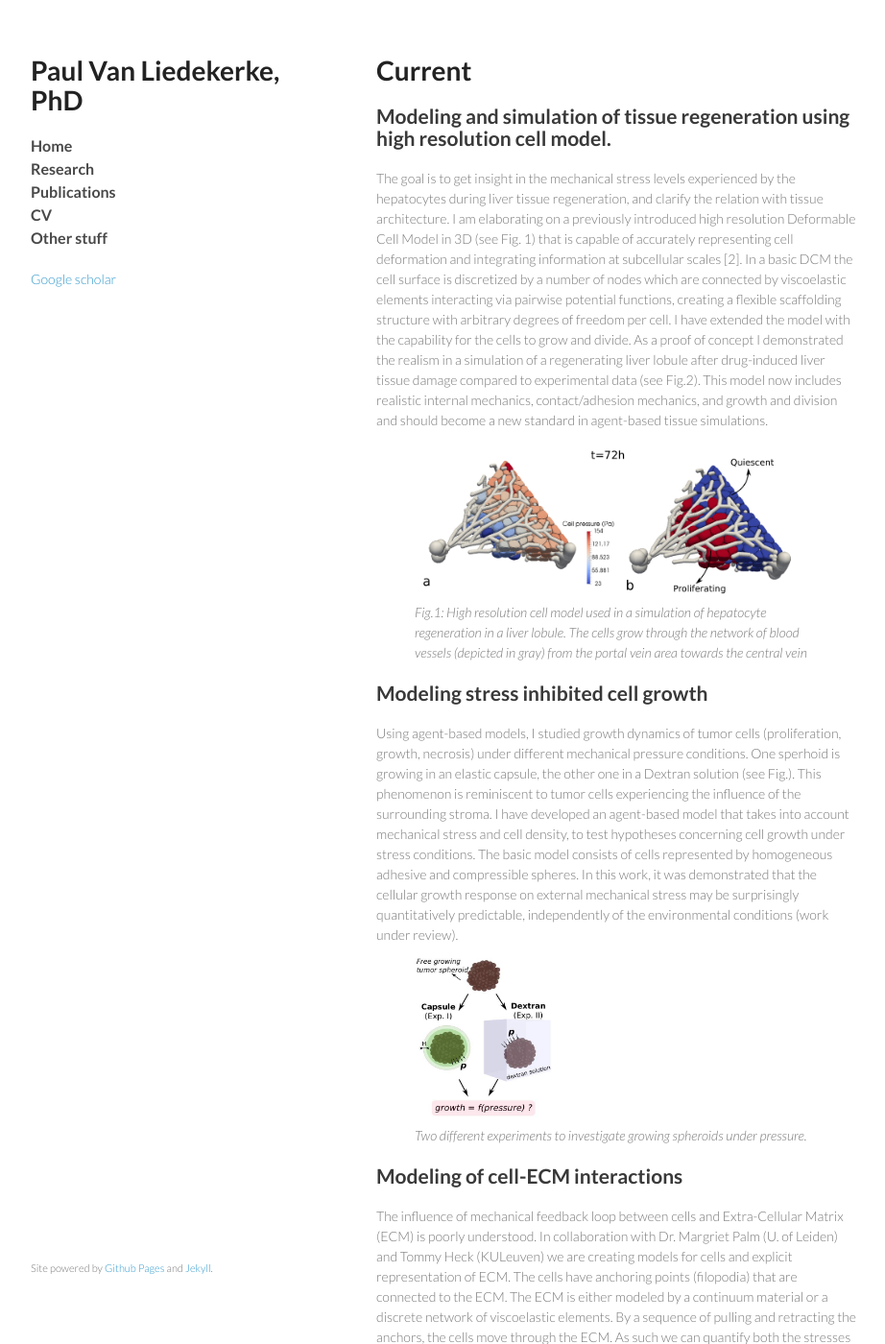
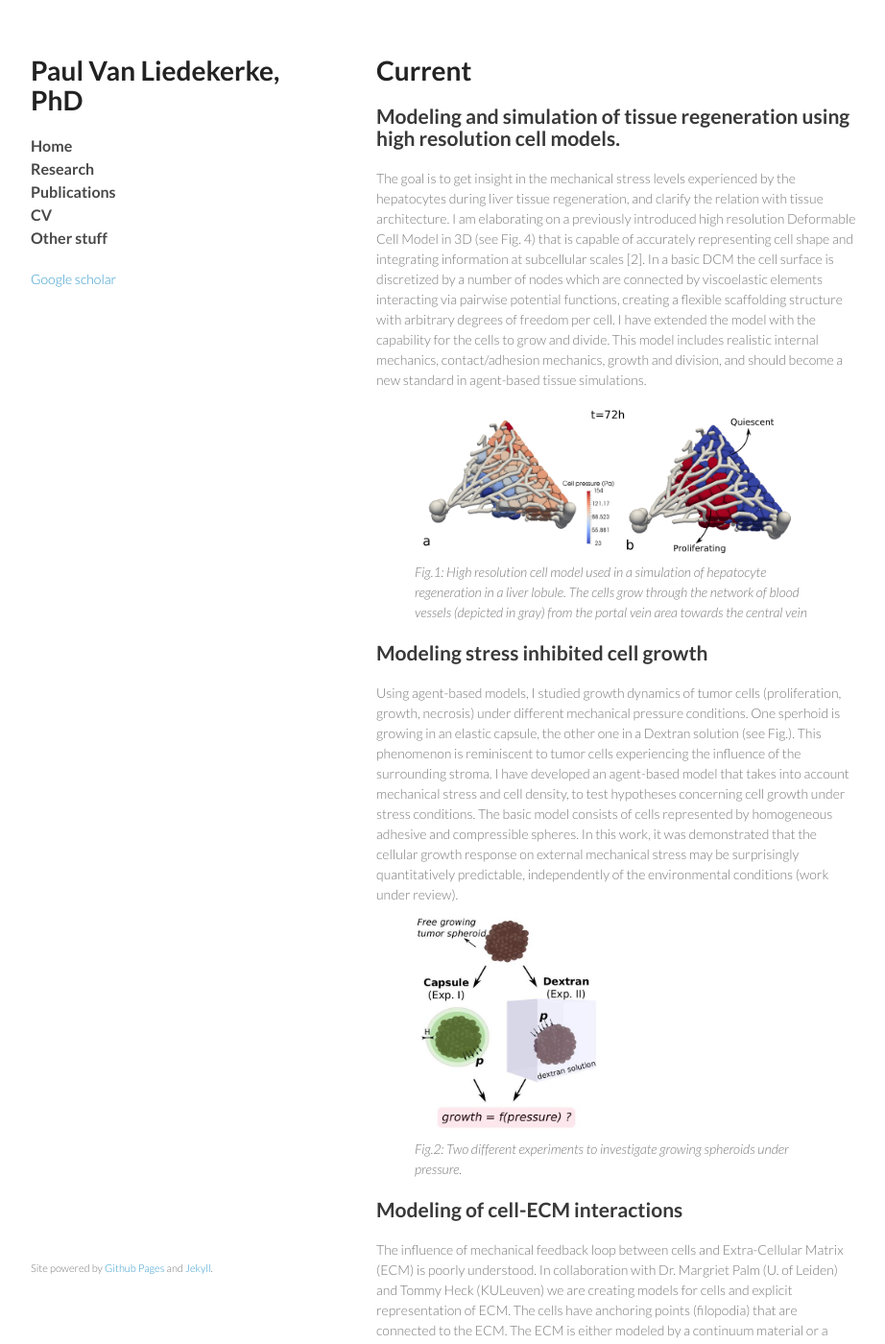
Before and after one commit to paulvanliedekerke/wittgenstein, a Jekyll site: the page research.html, which Jekyll copies as it is, in a window 1280 px wide and 1400 px high. Shown: the whole window at 96% size, without its empty margins (178-1100 px from the left). Built offline with Jekyll 4.4.1, drawn with Linux system fonts in a browser that asks for light colours; Markdown is read by kramdown in place of the engine named in the settings; some of the changed text lies outside the part shown.

Commit message:
Update research.html

```diff
--- a/research.html
+++ b/research.html
@@ -36,11 +36,11 @@
 
 <h1>Current</h1>
 
-<h2>Modeling and simulation of tissue regeneration using high resolution cell model.</h2>
+<h2>Modeling and simulation of tissue regeneration using high resolution cell models.</h2>
 
 
-The goal is to get insight in the mechanical stress levels experienced by the hepatocytes during liver tissue regeneration, and clarify the relation with tissue architecture. I am elaborating on a previously introduced high resolution Deformable Cell Model in 3D  (see Fig. 1) that is capable of accurately representing cell deformation and integrating information at subcellular scales [2]. In a basic DCM the cell surface is discretized
-by a number of nodes which are connected by viscoelastic elements interacting via pairwise potential functions, creating a flexible scaffolding structure with arbitrary degrees of freedom per cell. I have extended the model with the capability for the cells to grow and divide. As a proof of concept I demonstrated the realism in a simulation of a regenerating liver lobule after drug-induced liver tissue damage compared to experimental data (see Fig.2). This model now includes realistic internal mechanics, contact/adhesion mechanics, and growth and division and should become a new standard in agent-based tissue simulations.
+The goal is to get insight in the mechanical stress levels experienced by the hepatocytes during liver tissue regeneration, and clarify the relation with tissue architecture. I am elaborating on a previously introduced high resolution Deformable Cell Model in 3D  (see Fig. 4) that is capable of accurately representing cell shape and integrating information at subcellular scales [2]. In a basic DCM the cell surface is discretized
+by a number of nodes which are connected by viscoelastic elements interacting via pairwise potential functions, creating a flexible scaffolding structure with arbitrary degrees of freedom per cell. I have extended the model with the capability for the cells to grow and divide. This model includes realistic internal mechanics, contact/adhesion mechanics, growth and division, and should become a new standard in agent-based tissue simulations.
 
 <figure>
 <img src="pics/lobule_final_DCM.jpg" alt="" width="400">
@@ -54,8 +54,8 @@ by a number of nodes which are connected by viscoelastic elements interacting vi
 Using agent-based models, I studied  growth dynamics of tumor cells (proliferation, growth, necrosis) under different mechanical pressure conditions. One sperhoid is growing in an elastic capsule, the other one in a Dextran solution (see Fig.). This phenomenon is reminiscent to tumor cells experiencing the influence of the surrounding stroma. I have developed an agent-based model that takes into account mechanical stress and cell density, to test hypotheses concerning cell growth under stress conditions. The basic model consists of cells represented by homogeneous adhesive and compressible spheres. In this work, it was demonstrated that the cellular growth response on external mechanical stress may be surprisingly quantitatively predictable, independently of the environmental conditions (work under review).
 
 <figure>
-<img src="pics/overview.jpg" alt="" width="150">
-<figcaption>  <I> Two different experiments to investigate growing spheroids under pressure. </I> </figcaption>
+<img src="pics/overview.jpg" alt="" width="200">
+<figcaption>  <I> Fig.2: Two different experiments to investigate growing spheroids under pressure. </I> </figcaption>
 </figure>
 
 
@@ -73,6 +73,12 @@ The influence of mechanical feedback loop between cells and Extra-Cellular Matri
 
 <h2>Development of high resolution ”Deformable Cell Model“: modeling of arbitrary shaped cells with high
 detail</h2>
+
+<figure>
+<img src="pics/DCM_odenthal.jpg" alt="" width="320">
+<figcaption> <I> Fig3:  Two different experiments to investigate growing spheroids under pressure. </I>  </figcaption>
+</figure>
+
 
 The majority of agent based models in the past were build on the
 assumption of a rigid shaped cells (so-called center based models:
@@ -97,10 +103,6 @@ The model gives very good results with respect to experiments and lead to severa
 principals of this contact model can also be further exploited to study contact mechanics of irregularly
 shaped rigid bodies in DEM [8].
 
-<figure>
-<img src="pics/DCM_odenthal.jpg" alt="" width="300">
-<figcaption> Two different experiments to investigate growing spheroids under pressure. </figcaption>
-</figure>
 
 
 <p></p>
```
